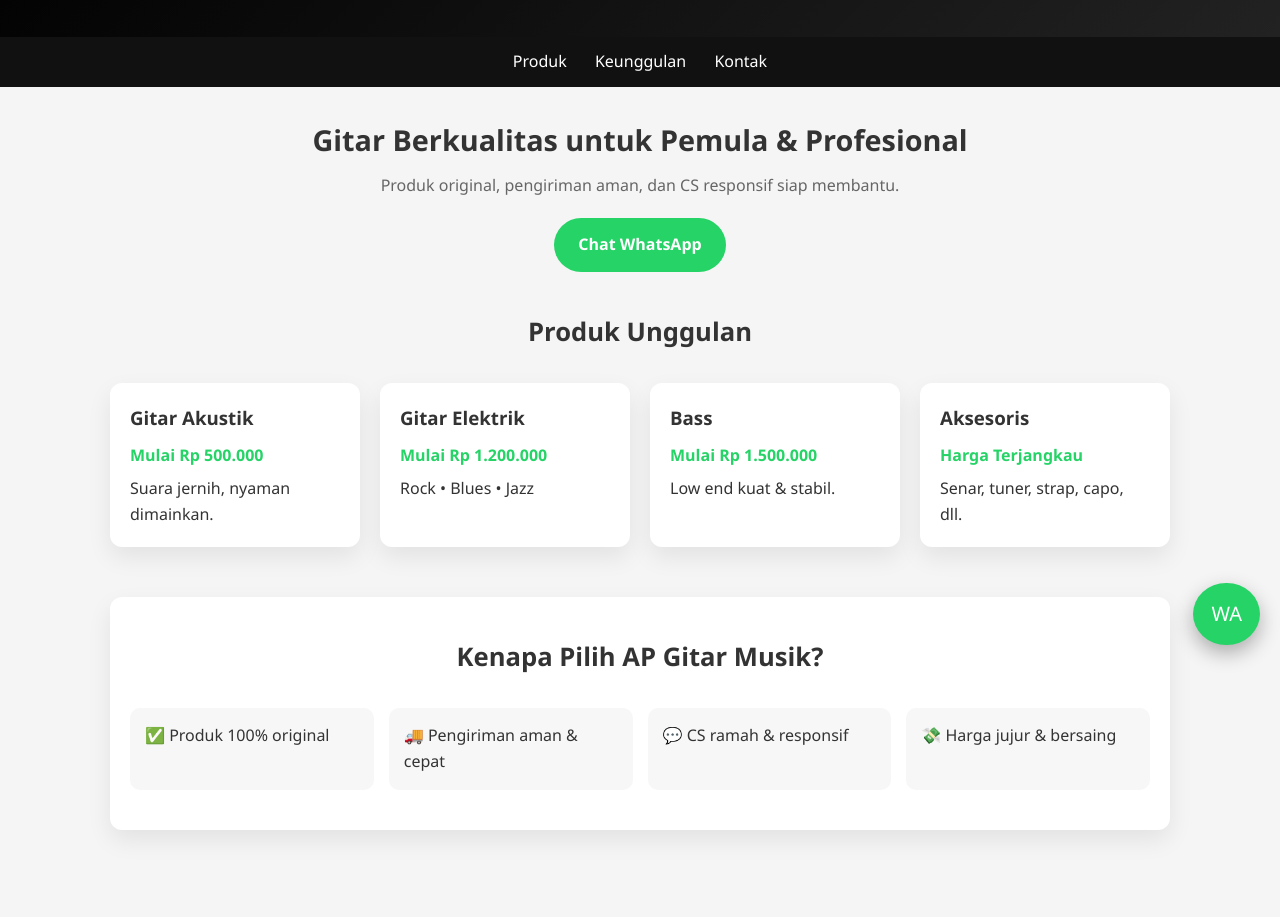
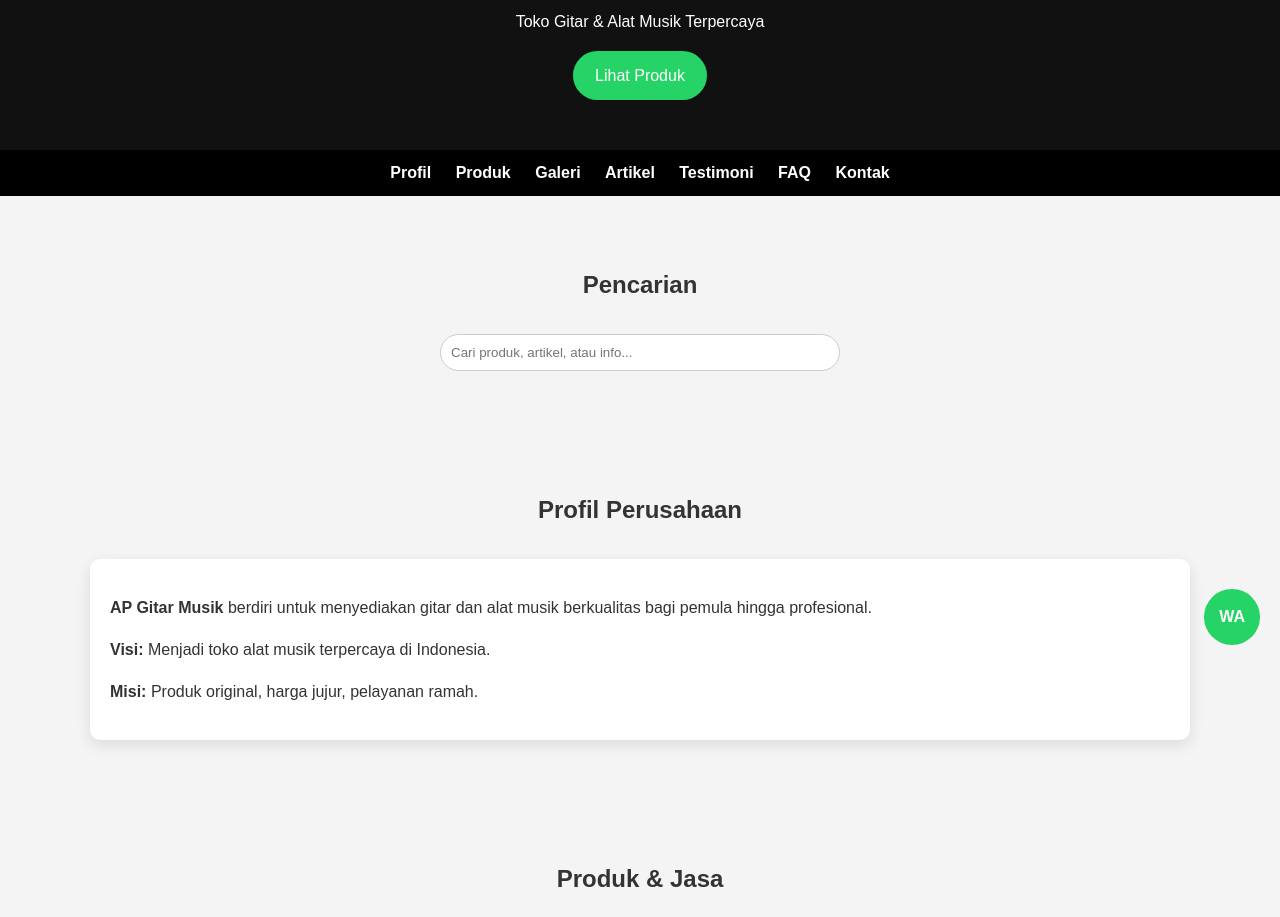
Before and after one commit to ofelsandofel72-prog/ap-gitar-musik.github.io, a plain HTML site: page index.html in a window 1280 px wide. Shown: the part 135-1052 px from the top of the page. Drawn offline with Linux system fonts and the light colour scheme.

Commit message:
Refactor index.html for improved layout and styling
Updated HTML structure and styles for better layout and design.

```diff
--- a/index.html
+++ b/index.html
@@ -3,206 +3,153 @@
 <head>
 <meta charset="UTF-8">
 <meta name="viewport" content="width=device-width, initial-scale=1.0">
-  <title>AP Gitar Musik | Toko Gitar Profesional</title>
-  <meta name="description" content="AP Gitar Musik menjual gitar akustik, elektrik, bass & aksesoris. Produk original, harga bersahabat, pengiriman aman.">
+<title>AP Gitar Musik | Toko Gitar & Alat Musik</title>
+<meta name="description" content="AP Gitar Musik adalah toko gitar dan alat musik terpercaya. Produk original, harga bersahabat, pengiriman aman.">
+
 <style>
-    * {
-      box-sizing: border-box;
-      font-family: 'Segoe UI', Arial, sans-serif;
-      margin: 0;
-      padding: 0;
+body{
+  margin:0;font-family:Arial,Helvetica,sans-serif;
+  background:#f4f4f4;color:#333;line-height:1.6
 }
-    body {
-      background: #f5f5f5;
-      color: #333;
-      line-height: 1.6;
+header{
+  background:#111;color:#fff;padding:50px 20px;text-align:center
 }
-    header {
-      background: linear-gradient(135deg, #000, #222);
-      color: #fff;
-      padding: 40px 20px;
-      text-align: center;
+nav{
+  background:#000;padding:10px;text-align:center;position:sticky;top:0
 }
-    header h1 {
-      font-size: 2.2rem;
-      margin-bottom: 10px;
-      letter-spacing: 1px;
+nav a{
+  color:#fff;margin:0 10px;text-decoration:none;font-weight:bold
 }
-    header p {
-      opacity: 0.9;
-      font-size: 1rem;
+nav a:hover{color:#25d366}
+section{
+  padding:50px 20px;max-width:1100px;margin:auto
 }
-    nav {
-      background: #111;
-      padding: 12px;
-      text-align: center;
+h2{text-align:center;margin-bottom:30px}
+.card{
+  background:#fff;padding:20px;border-radius:10px;
+  box-shadow:0 5px 15px rgba(0,0,0,.1)
 }
-    nav a {
-      color: #fff;
-      text-decoration: none;
-      margin: 0 12px;
-      font-weight: 500;
+.grid{
+  display:grid;grid-template-columns:repeat(auto-fit,minmax(250px,1fr));
+  gap:20px
 }
-    nav a:hover {
-      color: #25d366;
+.btn{
+  display:inline-block;background:#25d366;color:#fff;
+  padding:12px 22px;border-radius:30px;text-decoration:none
 }
-    .container {
-      max-width: 1100px;
-      margin: auto;
-      padding: 30px 20px;
+.btn:hover{opacity:.9}
+footer{
+  background:#111;color:#aaa;text-align:center;padding:20px
 }
-    .hero {
-      text-align: center;
-      margin-bottom: 40px;
+input[type="search"]{
+  padding:10px;width:100%;max-width:400px;border-radius:20px;
+  border:1px solid #ccc
 }
-    .hero h2 {
-      font-size: 1.8rem;
-      margin-bottom: 10px;
-    }
-    .hero p {
-      color: #666;
-      margin-bottom: 20px;
-    }
-    .btn {
-      display: inline-block;
-      background: #25d366;
-      color: #fff;
-      padding: 14px 24px;
-      border-radius: 30px;
-      text-decoration: none;
-      font-weight: bold;
-    }
-    .btn:hover {
-      background: #1ebe5d;
-    }
-    .section-title {
-      text-align: center;
-      margin-bottom: 30px;
-      font-size: 1.6rem;
-    }
-    .products {
-      display: grid;
-      grid-template-columns: repeat(auto-fit, minmax(220px, 1fr));
-      gap: 20px;
-    }
-    .card {
-      background: #fff;
-      border-radius: 12px;
-      padding: 20px;
-      box-shadow: 0 10px 25px rgba(0,0,0,0.08);
-      transition: transform 0.3s;
-    }
-    .card:hover {
-      transform: translateY(-5px);
-    }
-    .card h3 {
-      margin-bottom: 10px;
-    }
-    .price {
-      color: #25d366;
-      font-weight: bold;
-      margin-bottom: 8px;
-    }
-    .features {
-      background: #fff;
-      margin-top: 50px;
-      padding: 40px 20px;
-      border-radius: 12px;
-      box-shadow: 0 10px 25px rgba(0,0,0,0.08);
-    }
-    .features ul {
-      list-style: none;
-      display: grid;
-      grid-template-columns: repeat(auto-fit, minmax(200px, 1fr));
-      gap: 15px;
-    }
-    .features li {
-      background: #f7f7f7;
-      padding: 15px;
-      border-radius: 10px;
-    }
-    footer {
-      margin-top: 60px;
-      background: #111;
-      color: #ccc;
-      text-align: center;
-      padding: 20px;
-      font-size: 0.9rem;
-    }
-    .wa-float {
-      position: fixed;
-      bottom: 20px;
-      right: 20px;
-      background: #25d366;
-      color: #fff;
-      padding: 15px 18px;
-      border-radius: 50%;
-      font-size: 20px;
-      text-decoration: none;
-      box-shadow: 0 8px 20px rgba(0,0,0,0.3);
+.wa{
+  position:fixed;right:20px;bottom:20px;
+  background:#25d366;color:#fff;
+  padding:15px;border-radius:50%;
+  text-decoration:none;font-weight:bold
 }
 </style>
 </head>
+
 <body>
 
 <header>
 <h1>AP Gitar Musik</h1>
-  <p>Toko Gitar Berkualitas • Harga Bersahabat • Terpercaya</p>
+<p>Toko Gitar & Alat Musik Terpercaya</p>
+<a href="#produk" class="btn">Lihat Produk</a>
 </header>
 
 <nav>
+<a href="#profil">Profil</a>
 <a href="#produk">Produk</a>
-  <a href="#keunggulan">Keunggulan</a>
+<a href="#galeri">Galeri</a>
+<a href="#blog">Artikel</a>
+<a href="#testimoni">Testimoni</a>
+<a href="#faq">FAQ</a>
 <a href="#kontak">Kontak</a>
 </nav>
 
-<div class="container">
-  <section class="hero">
-    <h2>Gitar Berkualitas untuk Pemula & Profesional</h2>
-    <p>Produk original, pengiriman aman, dan CS responsif siap membantu.</p>
-    <a class="btn" href="https://wa.me/628xxxxxxxxxx" target="_blank">Chat WhatsApp</a>
+<section>
+<h2>Pencarian</h2>
+<center>
+<input type="search" placeholder="Cari produk, artikel, atau info...">
+</center>
 </section>
 
-  <h2 id="produk" class="section-title">Produk Unggulan</h2>
-  <div class="products">
+<section id="profil">
+<h2>Profil Perusahaan</h2>
 <div class="card">
-      <h3>Gitar Akustik</h3>
-      <p class="price">Mulai Rp 500.000</p>
-      <p>Suara jernih, nyaman dimainkan.</p>
+<p><strong>AP Gitar Musik</strong> berdiri untuk menyediakan gitar dan alat musik berkualitas bagi pemula hingga profesional.</p>
+<p><strong>Visi:</strong> Menjadi toko alat musik terpercaya di Indonesia.</p>
+<p><strong>Misi:</strong> Produk original, harga jujur, pelayanan ramah.</p>
+</div>
+</section>
+
+<section id="produk">
+<h2>Produk & Jasa</h2>
+<div class="grid">
+<div class="card"><h3>Gitar Akustik</h3><p>Mulai Rp 500.000</p></div>
+<div class="card"><h3>Gitar Elektrik</h3><p>Mulai Rp 1.200.000</p></div>
+<div class="card"><h3>Bass</h3><p>Mulai Rp 1.500.000</p></div>
+<div class="card"><h3>Aksesoris</h3><p>Senar, capo, strap, tuner</p></div>
+</div>
+</section>
+
+<section id="galeri">
+<h2>Galeri</h2>
+<div class="grid">
+<div class="card">Foto Produk 1</div>
+<div class="card">Foto Produk 2</div>
+<div class="card">Foto Toko</div>
+</div>
+</section>
+
+<section id="blog">
+<h2>Berita & Artikel</h2>
+<div class="grid">
+<div class="card">
+<h3>Tips Memilih Gitar Pemula</h3>
+<p>Panduan memilih gitar yang nyaman & awet.</p>
 </div>
 <div class="card">
-      <h3>Gitar Elektrik</h3>
-      <p class="price">Mulai Rp 1.200.000</p>
-      <p>Rock • Blues • Jazz</p>
-    </div>
-    <div class="card">
-      <h3>Bass</h3>
-      <p class="price">Mulai Rp 1.500.000</p>
-      <p>Low end kuat & stabil.</p>
-    </div>
-    <div class="card">
-      <h3>Aksesoris</h3>
-      <p class="price">Harga Terjangkau</p>
-      <p>Senar, tuner, strap, capo, dll.</p>
+<h3>Perbedaan Gitar Akustik & Elektrik</h3>
+<p>Cocokkan dengan gaya bermainmu.</p>
 </div>
 </div>
+</section>
 
-  <section id="keunggulan" class="features">
-    <h2 class="section-title">Kenapa Pilih AP Gitar Musik?</h2>
-    <ul>
-      <li>✅ Produk 100% original</li>
-      <li>🚚 Pengiriman aman & cepat</li>
-      <li>💬 CS ramah & responsif</li>
-      <li>💸 Harga jujur & bersaing</li>
-    </ul>
+<section id="testimoni">
+<h2>Testimoni Pelanggan</h2>
+<div class="grid">
+<div class="card">⭐⭐⭐⭐⭐<br>“Barang bagus & cepat sampai.”</div>
+<div class="card">⭐⭐⭐⭐⭐<br>“CS ramah, recommended.”</div>
+</div>
 </section>
+
+<section id="faq">
+<h2>FAQ</h2>
+<div class="card">
+<p><strong>Apakah produk original?</strong><br>Ya, 100% original.</p>
+<p><strong>Bisa kirim ke luar kota?</strong><br>Bisa, seluruh Indonesia.</p>
 </div>
+</section>
 
-<footer id="kontak">
-  <p>© 2026 AP Gitar Musik • Semua Hak Dilindungi</p>
+<section id="kontak">
+<h2>Kontak & Lokasi</h2>
+<div class="card">
+<p>📞 WhatsApp: 08xxxxxxxxxx</p>
+<p>📍 Alamat: Indonesia</p>
+</div>
+</section>
+
+<footer>
+<p>© 2026 AP Gitar Musik</p>
 </footer>
 
-<a class="wa-float" href="https://wa.me/628xxxxxxxxxx" target="_blank">WA</a>
+<a class="wa" href="https://wa.me/628xxxxxxxxxx" target="_blank">WA</a>
 
 </body>
 </html>
```
Lines whose indentation alone changed are shown as unchanged.
